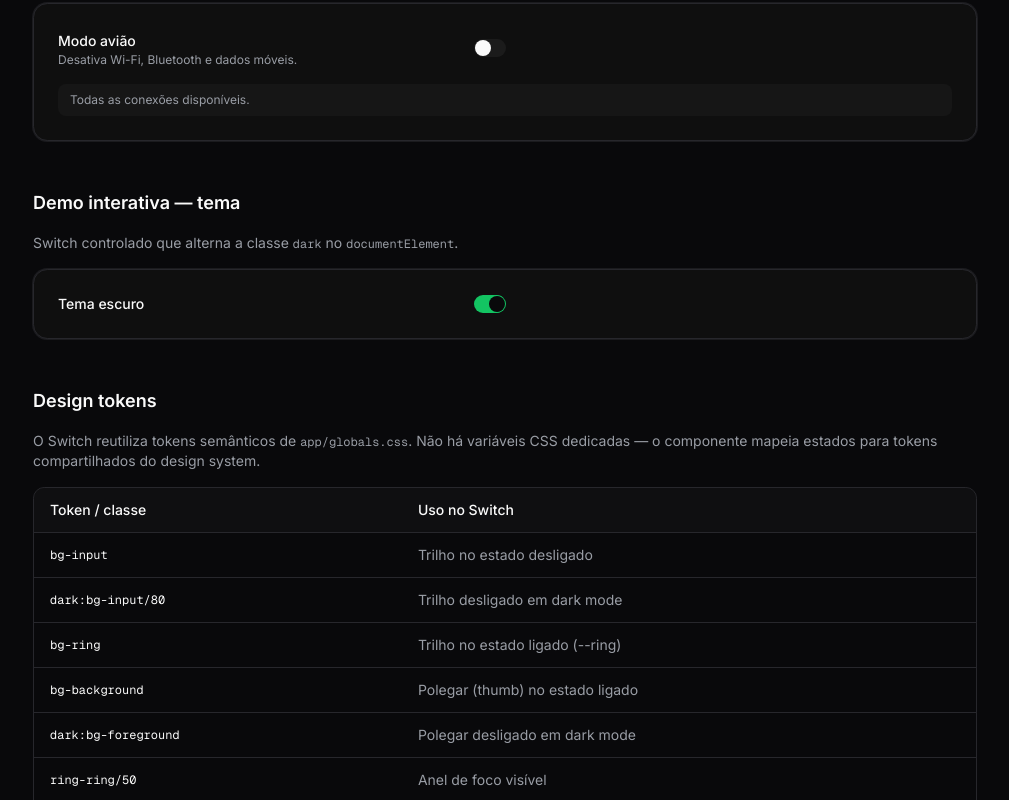
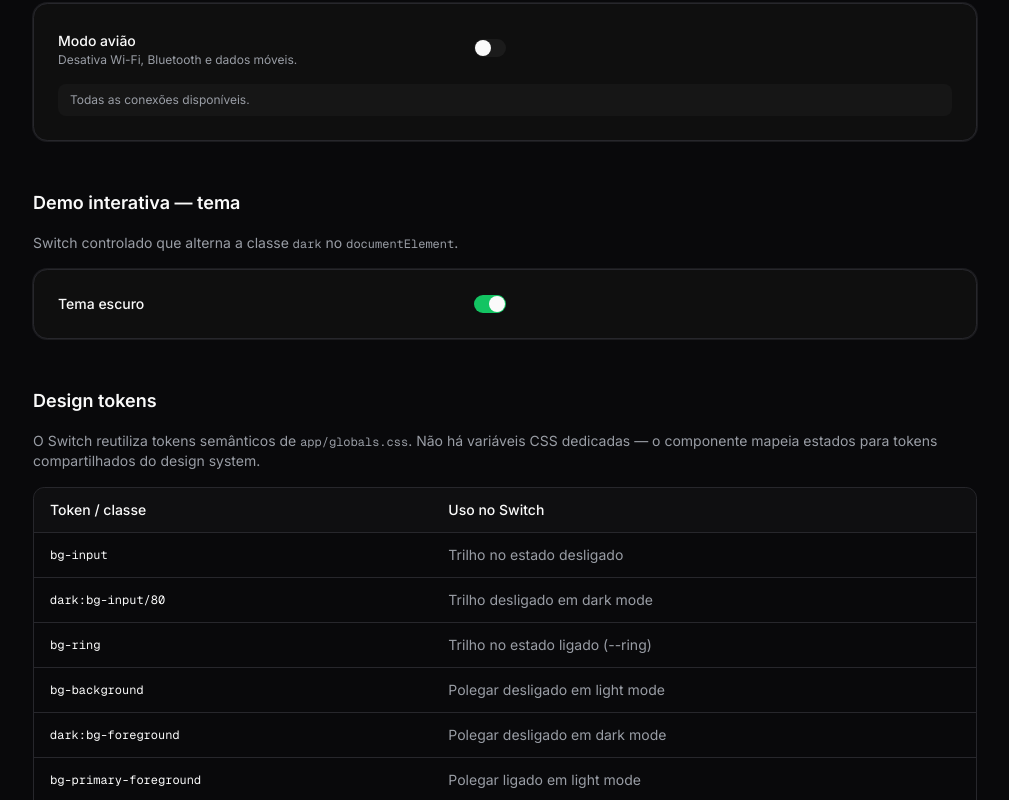
Before and after one commit to omarcosaps/finova, a Next.js app: page /styleguide/components/switch in a window 1280 px wide. Shown: the part 2000-2800 px from the top of the page, without its empty margins (263-1272 px from the left). Built offline with nearby package versions, Linux system fonts and the light colour scheme.

Commit message:
feat: update Switch component styles and showcase
- Modified Switch component styles to include background colors for both checked and unchecked states.
- Enhanced the Switch showcase page with additional descriptions for light and dark mode states of the thumb.

```diff
--- a/app/styleguide/components/switch/page.tsx
+++ b/app/styleguide/components/switch/page.tsx
@@ -423,11 +423,19 @@ export default function SwitchShowcasePage() {
               </tr>
               <tr>
                 <td className="px-4 py-3 font-mono text-xs text-foreground">bg-background</td>
-                <td className="px-4 py-3 text-muted-foreground">Polegar (thumb) no estado ligado</td>
+                <td className="px-4 py-3 text-muted-foreground">Polegar desligado em light mode</td>
               </tr>
               <tr>
                 <td className="px-4 py-3 font-mono text-xs text-foreground">dark:bg-foreground</td>
                 <td className="px-4 py-3 text-muted-foreground">Polegar desligado em dark mode</td>
+              </tr>
+              <tr>
+                <td className="px-4 py-3 font-mono text-xs text-foreground">bg-primary-foreground</td>
+                <td className="px-4 py-3 text-muted-foreground">Polegar ligado em light mode</td>
+              </tr>
+              <tr>
+                <td className="px-4 py-3 font-mono text-xs text-foreground">dark:bg-foreground</td>
+                <td className="px-4 py-3 text-muted-foreground">Polegar ligado em dark mode</td>
               </tr>
               <tr>
                 <td className="px-4 py-3 font-mono text-xs text-foreground">ring-ring/50</td>
--- a/components/ui/switch.tsx
+++ b/components/ui/switch.tsx
@@ -24,7 +24,7 @@ function Switch({
     >
       <SwitchPrimitive.Thumb
         data-slot="switch-thumb"
-        className="pointer-events-none block rounded-full bg-background ring-0 transition-transform group-data-[size=default]/switch:size-4 group-data-[size=sm]/switch:size-3 group-data-[size=default]/switch:data-checked:translate-x-[calc(100%-2px)] group-data-[size=sm]/switch:data-checked:translate-x-[calc(100%-2px)] group-data-[size=default]/switch:data-unchecked:translate-x-0 group-data-[size=sm]/switch:data-unchecked:translate-x-0 dark:data-unchecked:bg-foreground"
+        className="pointer-events-none block rounded-full ring-0 transition-transform group-data-[size=default]/switch:size-4 group-data-[size=sm]/switch:size-3 group-data-[size=default]/switch:data-checked:translate-x-[calc(100%-2px)] group-data-[size=sm]/switch:data-checked:translate-x-[calc(100%-2px)] group-data-[size=default]/switch:data-unchecked:translate-x-0 group-data-[size=sm]/switch:data-unchecked:translate-x-0 data-unchecked:bg-background dark:data-unchecked:bg-foreground data-checked:bg-primary-foreground dark:data-checked:bg-foreground"
       />
     </SwitchPrimitive.Root>
   )
```
